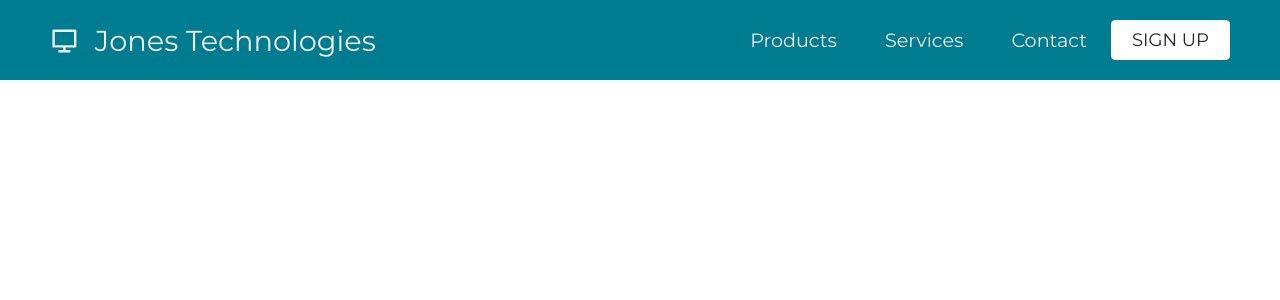
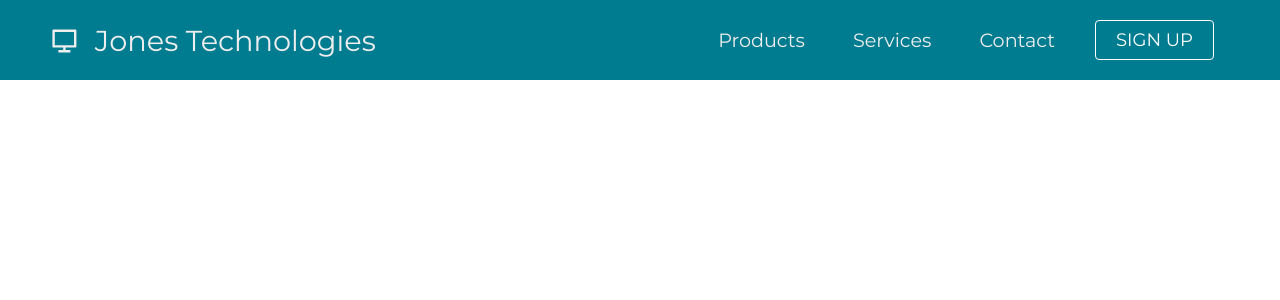
Before and after one commit to PunitorX/tech-commerce, a React (Create React App) app: page / in a window 1280 px wide. Shown: the top 300 px of the page. Built offline with nearby package versions, Linux system fonts and the light colour scheme.

Commit message:
'Updated button styles'

```diff
--- a/src/components/Button.css
+++ b/src/components/Button.css
@@ -12,8 +12,8 @@
 }
 
 .btn--primary {
-    background-color:  var(--primary);
-    color: #242424;
+    background-color:  #007c91;
+    color: #fff;
     border: 1px solid var(--primary);
 }
 
@@ -35,6 +35,7 @@
     font-size: 20px;
 }
 
+
 .btn--mobile {
     text-align: center;
     border-radius: 4px;
@@ -48,20 +49,38 @@
     transition: all 0.3s ease-out;
 }
 
+.btn--large:hover,
+.btn--medium:hover,
+.btn--mobile:hover {
+  transition: all 0.3s ease-out;
+  background: #fff;
+  color: #242424;
+}
+
+.btn-link {
+    display: flex;
+    justify-content: center;
+    align-items: center;
+    text-decoration: none;
+    padding: 8px 16px;
+    height: 100%;
+    width: 100%;
+}
+
 .primary {
-
+    background-color: #242424;
+    color: #fff;
+    border: none;
 }
 
 .blue {
-
+    background-color:  #276afb;
+    color: #fff;
+    border: none;
 }
 
 .red {
-
+    background-color: #f00946;
+    color: #fff;
+    border: none;
 }
-
-
-
-/* .btn-primary {
-    background-color: ;
-} */
--- a/src/components/Navbar.css
+++ b/src/components/Navbar.css
@@ -56,6 +56,12 @@
     height: 100%;
 }
 
+.nav-links:hover {
+    color: black;
+    transition: all 0.3s ease;
+    border-bottom: 1px solid #fff;
+}
+
 .menu-icon {
     display: none;
 }
@@ -96,6 +102,7 @@
         color: black;
         transform: scale(1.2);
         transition: all 0.3s ease;
+        border: none;
     }
 
     .navbar-name {
```
